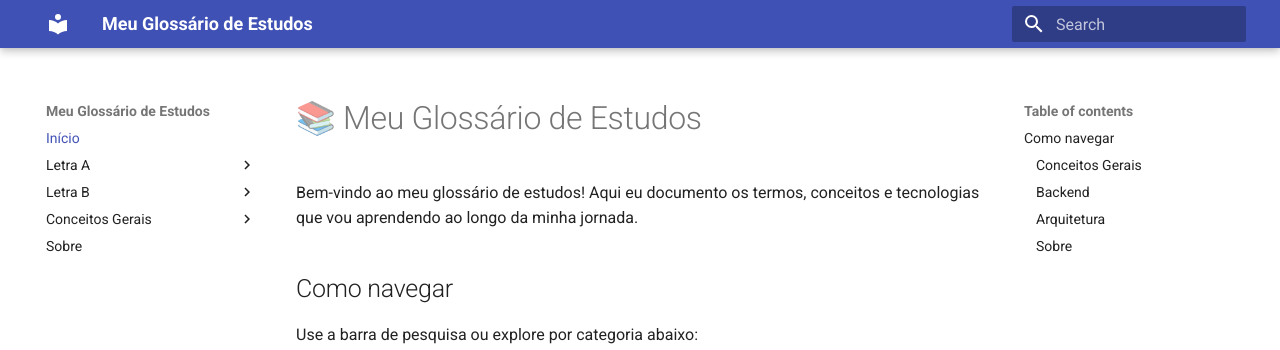
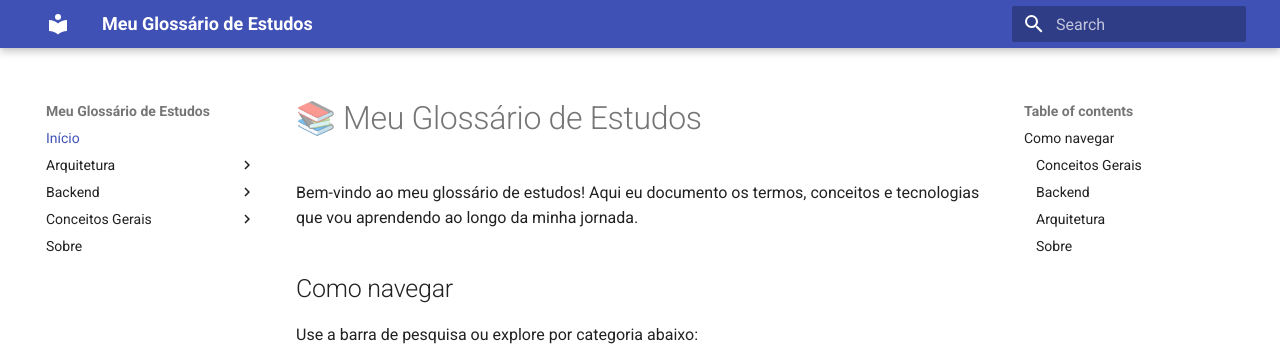
Before and after one commit to Trooper2123/glossario, an MkDocs documentation site: the page built from docs/index.md, in a window 1280 px wide. Shown: the top 350 px of the page. Built offline with MkDocs 1.6.1 and Material for MkDocs 9.7.7, drawn with Linux system fonts in a browser that asks for light colours.

Commit message:
atualização de arquivo mkdocs

```diff
--- a/mkdocs.yml
+++ b/mkdocs.yml
@@ -8,10 +8,10 @@ theme:
 
 nav:
   - Início: index.md
-  - Letra A:
-    - API: a/api.md
-  - Letra B:
-    - Banco de Dados: b/banco-de-dados.md
+  - Arquitetura:
+    - Visão Geral: arquitetura/index.md
+  - Backend:
+    - Visão Geral: backend/index.md
   - Conceitos Gerais:
     - Arquitetura: conceitos-gerais/arquitetura.md
   - Sobre: sobre.md
```
